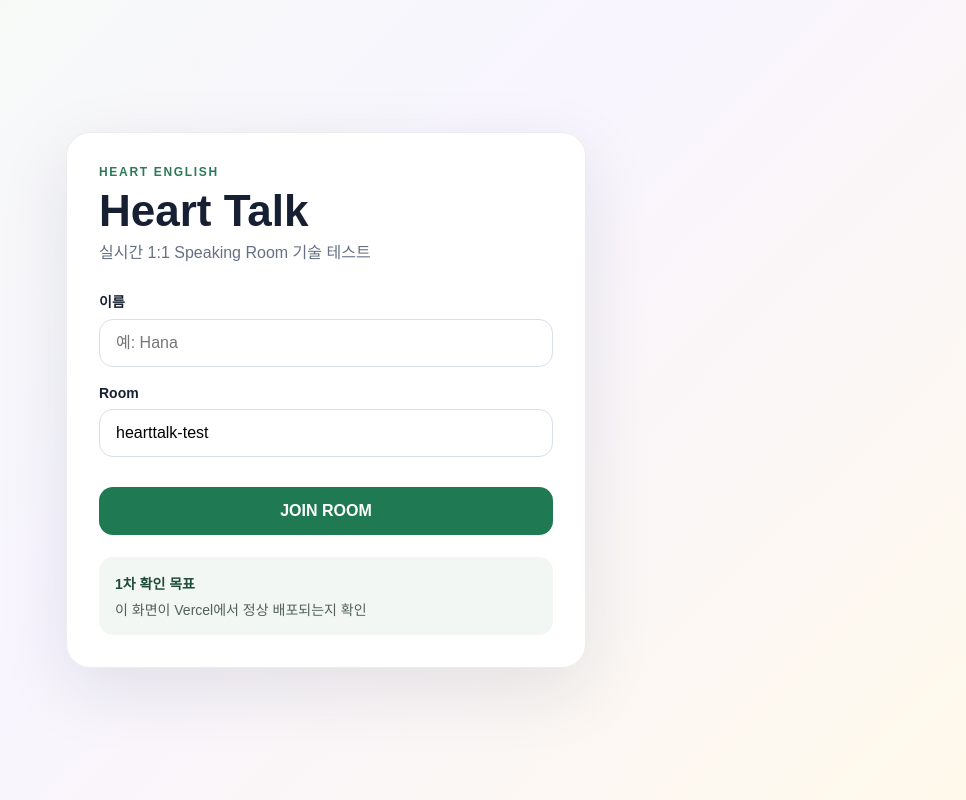
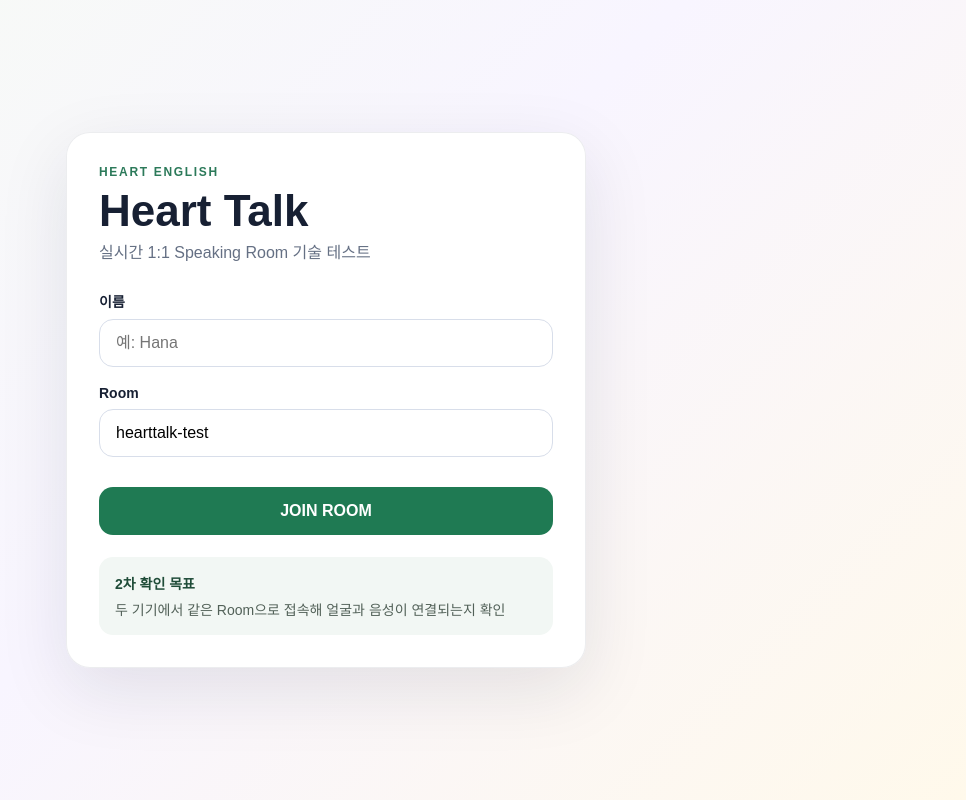
Before and after one commit to zezehana17-spec/heart_talk, a Next.js app: page / in a window 1280 px wide. Shown: the whole page, without its empty margins (314-1280 px from the left). Built offline with nearby package versions, Linux system fonts and the light colour scheme.

Commit message:
Connect landing page to Zoom test room

```diff
--- a/app/page.tsx
+++ b/app/page.tsx
@@ -1,10 +1,16 @@
 'use client';
 
 import { useState } from 'react';
+import VideoRoom from '../components/VideoRoom';
 
 export default function Home() {
   const [name, setName] = useState('');
   const [room, setRoom] = useState('hearttalk-test');
+  const [entered, setEntered] = useState(false);
+
+  if (entered) {
+    return <VideoRoom name={name || 'Guest'} room={room || 'hearttalk-test'} onLeave={() => setEntered(false)} />;
+  }
 
   return (
     <main className="shell">
@@ -33,16 +39,13 @@ export default function Home() {
           />
         </div>
 
-        <button
-          className="primaryButton"
-          onClick={() => alert(`다음 단계에서 Zoom Video SDK로 ${name || 'Guest'}님을 ${room} 방에 연결할게요.`)}
-        >
+        <button className="primaryButton" onClick={() => setEntered(true)}>
           JOIN ROOM
         </button>
 
         <div className="statusBox">
-          <strong>1차 확인 목표</strong>
-          <span>이 화면이 Vercel에서 정상 배포되는지 확인</span>
+          <strong>2차 확인 목표</strong>
+          <span>두 기기에서 같은 Room으로 접속해 얼굴과 음성이 연결되는지 확인</span>
         </div>
       </section>
     </main>
```
